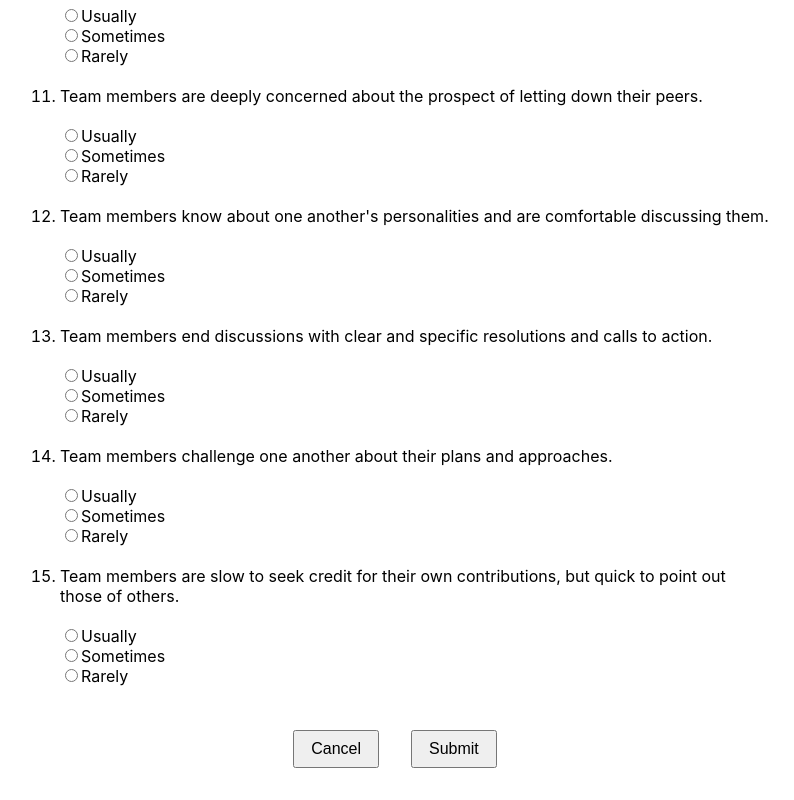
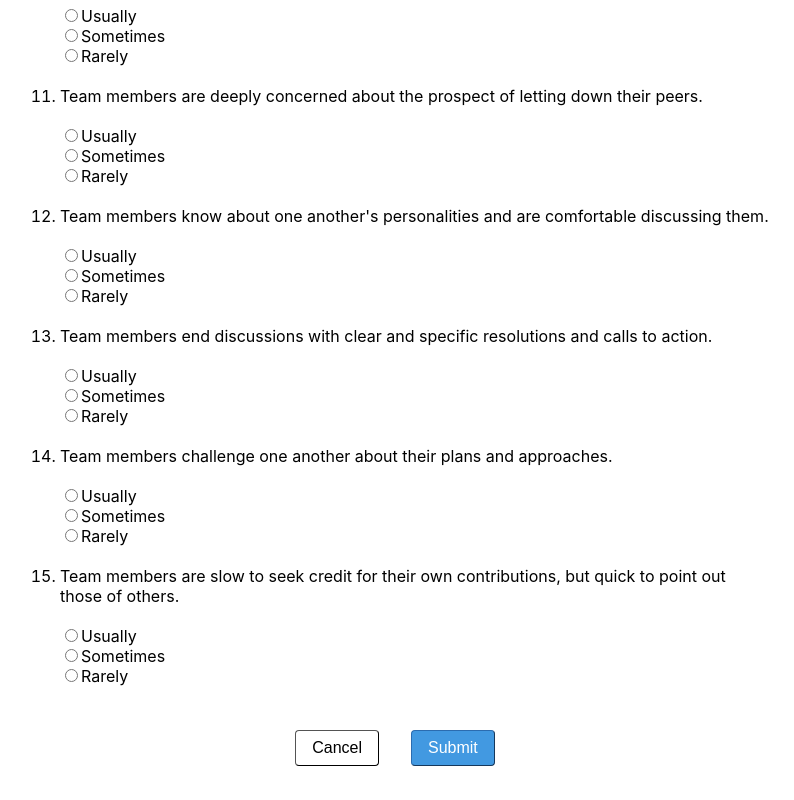
Before and after one commit to alonso-cadenas/team-dysfunctions-assessment, a Next.js app: page /assessment in a window 1280 px wide. Shown: the part 1484-2284 px from the top of the page, without its empty margins (245-1039 px from the left). Built offline with nearby package versions, Linux system fonts and the light colour scheme; no server answers.

Commit message:
Style buttons.

```diff
--- a/components/question-list.js
+++ b/components/question-list.js
@@ -51,9 +51,9 @@ export function QuestionList({submitAnswers, updateAnswer}) {
                     )}
                 </ol>
 
-                <div className={'buttonContainer'}>
+                <div className='buttonContainer'>
                     <Link href="/" as={process.env.BACKEND_URL + '/'}>
-                        <button type={'button'}>Cancel</button>
+                        <button type={'button'} className='cancelButton'>Cancel</button>
                     </Link>
                     <button type={'submit'}>Submit</button>
                 </div>
--- a/pages/index.js
+++ b/pages/index.js
@@ -12,7 +12,7 @@ export default function Home() {
                 Publishing, 2002.
             </p>
 
-            <div className={'buttonContainer'}>
+            <div className='buttonContainer'>
                 <Link href={'/assessment'} as={process.env.BACKEND_URL + '/assessment'}>
                     <button type={'button'}>Take Assessment</button>
                 </Link>
--- a/styles.css
+++ b/styles.css
@@ -11,6 +11,15 @@ button {
     cursor: pointer;
     font-size: 100%;
     margin: 0.5rem 1rem;
+    border-width: 1px;
+    border-radius: 0.25rem;
+    color: white;
+    background-color: #4299e1;
+    border-color: #2b6cb0;
+}
+
+button:hover {
+    background-color: #2b6cb0;
 }
 
 h1, .buttonContainer {
@@ -20,3 +29,13 @@ h1, .buttonContainer {
 p {
     text-align: justify;
 }
+
+.cancelButton {
+    color: black;
+    background-color: white;
+    border-color: black;
+}
+
+.cancelButton:hover {
+    background-color: lightgray;
+}
```
